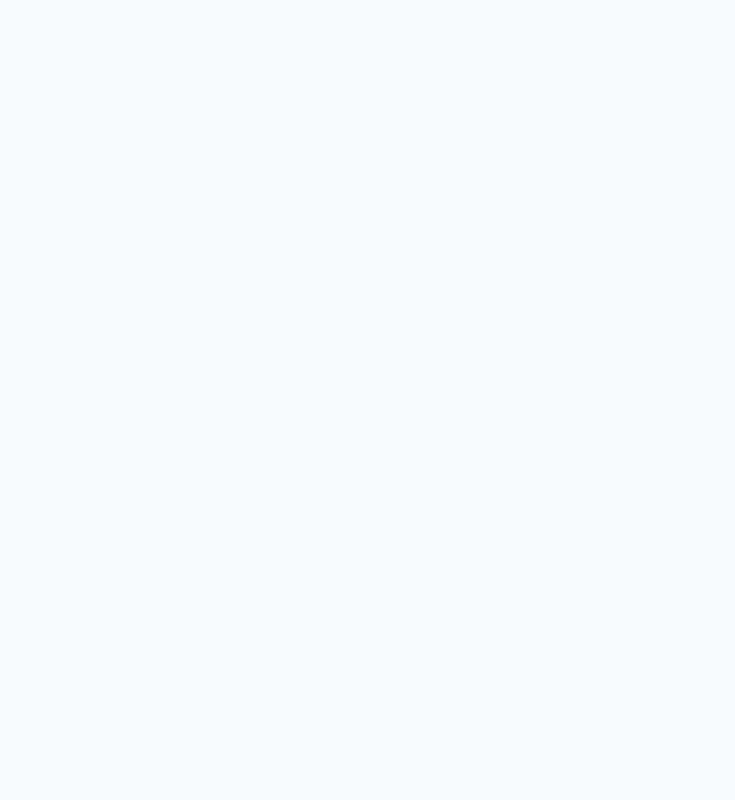
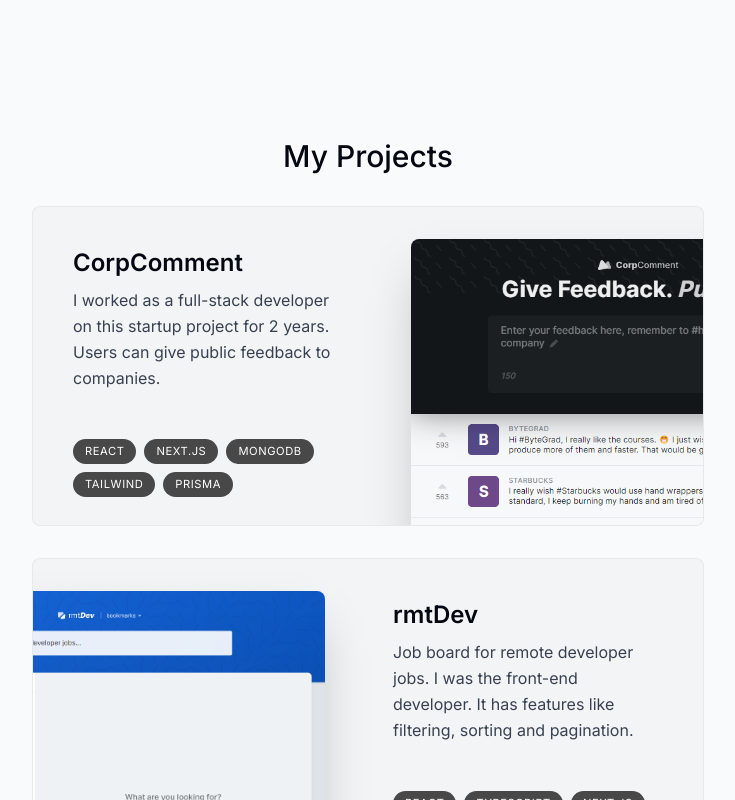
Before and after one commit to andrewsanc/portfo-ts-nextjs, a Next.js app: page / in a window 1280 px wide. Shown: the part 1260-2060 px from the top of the page, without its empty margins (272-1007 px from the left). Built offline with nearby package versions, Linux system fonts and the light colour scheme.

Commit message:
Feat. added projects section

```diff
--- a/src/app/page.tsx
+++ b/src/app/page.tsx
@@ -1,5 +1,6 @@
 import About from "@/components/about";
 import Intro from "@/components/intro";
+import Projects from "@/components/projects";
 import SectionDivider from "@/components/section-divider";
 
 export default function Home() {
@@ -8,6 +9,7 @@
       <Intro />
       <SectionDivider />
       <About />
+      <Projects />
     </main>
   );
 }
--- /dev/null
+++ b/src/components/project.tsx
@@ -0,0 +1,59 @@
+"use client";
+
+import { useRef } from "react";
+import { projectsData } from "@/lib/data";
+import { motion, useScroll, useTransform } from "framer-motion";
+import Image from "next/image";
+
+type ProjectProps = (typeof projectsData)[number];
+
+export default function Project(props: ProjectProps) {
+  const { title, tags, description, imageUrl } = props;
+
+  const ref = useRef<HTMLDivElement>(null);
+  const { scrollYProgress } = useScroll({
+    target: ref,
+    offset: ["0 1", "1.33 1"],
+  });
+  const scaleProgress = useTransform(scrollYProgress, [0, 1], [0.8, 1]);
+  const opacityProgress = useTransform(scrollYProgress, [0, 1], [0.6, 1]);
+
+  return (
+    <motion.div
+      ref={ref}
+      style={{
+        scale: scaleProgress,
+        opacity: opacityProgress,
+      }}
+      className='group mb-3 sm:mb-8 last:mb-0'
+    >
+      <section className='bg-gray-100 max-w-[42rem] border border-black/5 rounded-lg overflow-hidden sm:pr-8 relative sm:h-[20rem] hover:bg-gray-200 transition sm:group-even:pl-8'>
+        <div className='pt-4 pb-7 px-5 sm:pl-10 sm:pr-2 sm:pt-10 sm:max-w-[50%] flex flex-col h-full sm:group-even:ml-[18rem]'>
+          <h3 className='text-2xl font-semibold'>{title}</h3>
+          <p className='mt-2 leading-relaxed text-gray-700'>{description}</p>
+          <ul className='flex flex-wrap mt-4 gap-2 sm:mt-auto'>
+            {tags.map((tag, index) => (
+              <li
+                className='bg-black/[0.7] px-3 py-1 text-[0.7rem] uppercase tracking-wider text-white rounded-full'
+                key={index}
+              >
+                {tag}
+              </li>
+            ))}
+          </ul>
+        </div>
+
+        <Image
+          alt='Project I worked on'
+          src={imageUrl}
+          quality={95}
+          className='absolute hidden sm:block top-8 -right-40 w-[28.25rem] rounded-t-lg shadow-2xl
+        transition
+        group-hover:scale-[1.04] group-hover:-translate-x-3 group-hover:translate-y-3 group-hover:-rotate-2
+        group-even:group-hover:translate-x-3 group-even:group-hover:translate-y-3 group-even:group-hover:rotate-2
+        group-even:right-[initial] group-even:-left-40'
+        />
+      </section>
+    </motion.div>
+  );
+}
--- /dev/null
+++ b/src/components/projects.tsx
@@ -0,0 +1,19 @@
+import React from "react";
+import { projectsData } from "@/lib/data";
+import SectionHeading from "./section-heading";
+import Project from "./project";
+
+export default function Projects() {
+  return (
+    <section>
+      <SectionHeading>My projects</SectionHeading>
+      <div>
+        {projectsData.map((project, index) => (
+          <React.Fragment key={index}>
+            <Project {...project} />
+          </React.Fragment>
+        ))}
+      </div>
+    </section>
+  );
+}
--- a/src/components/section-heading.tsx
+++ b/src/components/section-heading.tsx
@@ -7,5 +7,9 @@
 export default function SectionHeading(props: SectionHeadingProps) {
   const { children } = props;
 
-  return <h2 className='text-3xl font-medium capitalize mb-8'>{children}</h2>;
+  return (
+    <h2 className='text-3xl font-medium capitalize mb-8 text-center'>
+      {children}
+    </h2>
+  );
 }
```
